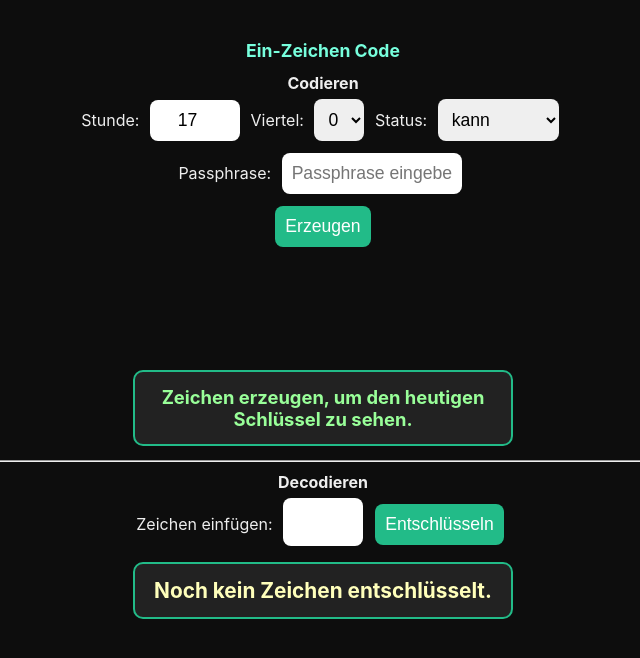
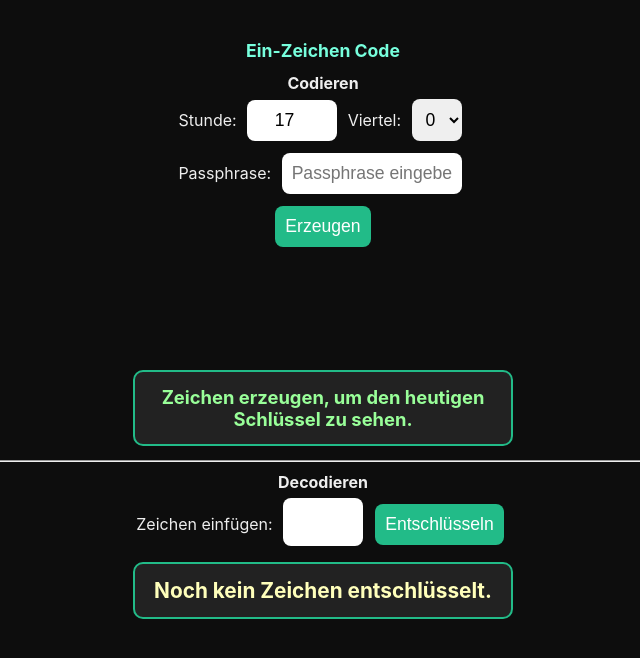
Before and after one commit to Bankverbindung/1zeichen-app, a plain HTML site: page index.html in a window 1280 px wide. Shown: the whole page, without its empty margins (317-957 px from the left). Drawn offline with Linux system fonts and the light colour scheme.

Commit message:
Status-Auswahl entfernt, nur noch Uhrzeit codieren

```diff
--- a/index.html
+++ b/index.html
@@ -1,6 +1,6 @@
 <!DOCTYPE html><html lang="de"><head><meta charset="UTF-8"><meta name="viewport" content="width=device-width, initial-scale=1.0, maximum-scale=1.0, user-scalable=no"><title>Tool</title><link rel="manifest" href="manifest.json"><meta name="apple-mobile-web-app-capable" content="yes"><meta name="apple-mobile-web-app-status-bar-style" content="black"><style>body{font-family:-apple-system,sans-serif;background:#0d0d0d;color:#eee;text-align:center;padding:20px}h1{font-size:1.1em;color:#7fd}.braille{font-size:4em;margin:20px 0;letter-spacing:.2em;user-select:all}input,select,button{font-size:1.1em;padding:10px;margin:6px;border-radius:8px;border:none}input[type=number]{width:70px;text-align:center}button{background:#2b8;color:#fff;cursor:pointer}#decodeOut{font-size:1.3em;margin-top:10px;color:#ffb}.row{margin:10px 0}.hint{background:#222;border:2px solid #2b8;border-radius:10px;padding:14px 18px;margin:14px auto;max-width:340px;font-size:1.15em;font-weight:bold;color:#9f9}#copyToast{position:fixed;bottom:20px;left:50%;transform:translateX(-50%);background:#2b8;color:#fff;padding:10px 18px;border-radius:20px;opacity:0;transition:opacity .25s ease;pointer-events:none;font-size:.9em}#copyToast.show{opacity:1}</style></head><body>
 <h1>Ein-Zeichen Code</h1>
-<div class="row"><b>Codieren</b><br>Stunde: <input type="number" id="h" min="0" max="23" value="17"> Viertel: <select id="m"><option>0</option><option>1</option><option>2</option><option>3</option></select> Status: <select id="s"><option value="1">kann</option><option value="0">kann nicht</option></select><br>Passphrase: <input type="text" id="key" value="" placeholder="Passphrase eingeben" style="width:160px;"><br><button onclick="encode()">Erzeugen</button></div>
+<div class="row"><b>Codieren</b><br>Stunde: <input type="number" id="h" min="0" max="23" value="17"> Viertel: <select id="m"><option>0</option><option>1</option><option>2</option><option>3</option></select><br>Passphrase: <input type="text" id="key" value="" placeholder="Passphrase eingeben" style="width:160px;"><br><button onclick="encode()">Erzeugen</button></div>
 <div class="braille" id="out">⠀</div>
 <div class="hint" id="hint">Zeichen erzeugen, um den heutigen Schlüssel zu sehen.</div>
 <hr>
@@ -10,8 +10,8 @@
 <script>
 function dayKey(passphrase){const d=new Date();const dayNum=Math.floor(d.getTime()/86400000);let hash=dayNum;for(let i=0;i<passphrase.length;i++){hash=(hash*31+passphrase.charCodeAt(i))%256;}return hash&0xFF;}
 function loadSavedPassphrase(){const saved=localStorage.getItem('passphrase');if(saved){document.getElementById('key').value=saved;}}
-function encode(){const h=parseInt(document.getElementById('h').value)%24;const m=parseInt(document.getElementById('m').value)%4;const s=parseInt(document.getElementById('s').value)%2;const key=document.getElementById('key').value;localStorage.setItem('passphrase',key);const n=(h*8+m*2+s)&0xFF;const k=dayKey(key);const c=n^k;const code=0x2800+c;const char=String.fromCodePoint(code);document.getElementById('out').textContent=char;document.getElementById('hint').textContent="Heutiger Schlüssel: "+k+" — Zeichen wurde automatisch kopiert!";copyToClipboard(char);}
-function decode(){const ch=document.getElementById('inChar').value.trim();const key=document.getElementById('key').value;if(!ch){return;}const code=ch.codePointAt(0);const c=code-0x2800;const k=dayKey(key);const n=c^k;const h=Math.floor(n/8);const m=Math.floor((n%8)/2);const s=n%2;document.getElementById('decodeOut').textContent="Uhrzeit: "+h+":"+(m*15).toString().padStart(2,'0')+" | Status: "+(s===1?"kann":"kann nicht");}
+function encode(){const h=parseInt(document.getElementById('h').value)%24;const m=parseInt(document.getElementById('m').value)%4;const key=document.getElementById('key').value;localStorage.setItem('passphrase',key);const n=(h*4+m)&0xFF;const k=dayKey(key);const c=n^k;const code=0x2800+c;const char=String.fromCodePoint(code);document.getElementById('out').textContent=char;document.getElementById('hint').textContent="Heutiger Schlüssel: "+k+" — Zeichen wurde automatisch kopiert!";copyToClipboard(char);}
+function decode(){const ch=document.getElementById('inChar').value.trim();const key=document.getElementById('key').value;if(!ch){return;}const code=ch.codePointAt(0);const c=code-0x2800;const k=dayKey(key);const n=c^k;const h=Math.floor(n/4);const m=n%4;document.getElementById('decodeOut').textContent="Uhrzeit: "+h+":"+(m*15).toString().padStart(2,'0');}
 function copyToClipboard(text){if(navigator.clipboard&&navigator.clipboard.writeText){navigator.clipboard.writeText(text).then(()=>showToast('Kopiert')).catch(()=>fallbackCopy(text));}else{fallbackCopy(text);}}
 function fallbackCopy(text){const ta=document.createElement('textarea');ta.value=text;ta.style.position='fixed';ta.style.opacity='0';document.body.appendChild(ta);ta.focus();ta.select();try{document.execCommand('copy');showToast('Kopiert');}catch(e){}document.body.removeChild(ta);}
 function showToast(msg){const t=document.getElementById('copyToast');t.textContent=msg;t.classList.add('show');setTimeout(()=>t.classList.remove('show'),1200);}
```
